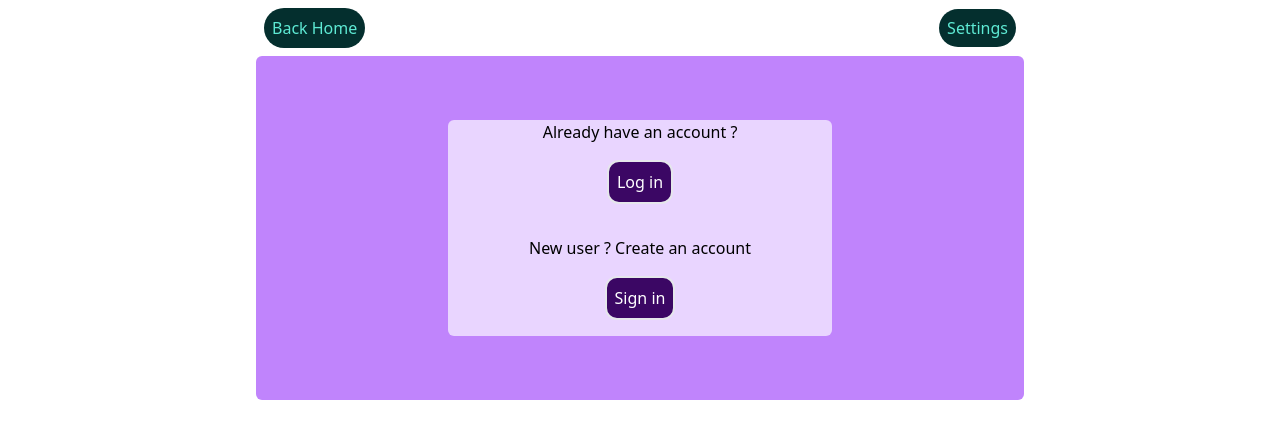
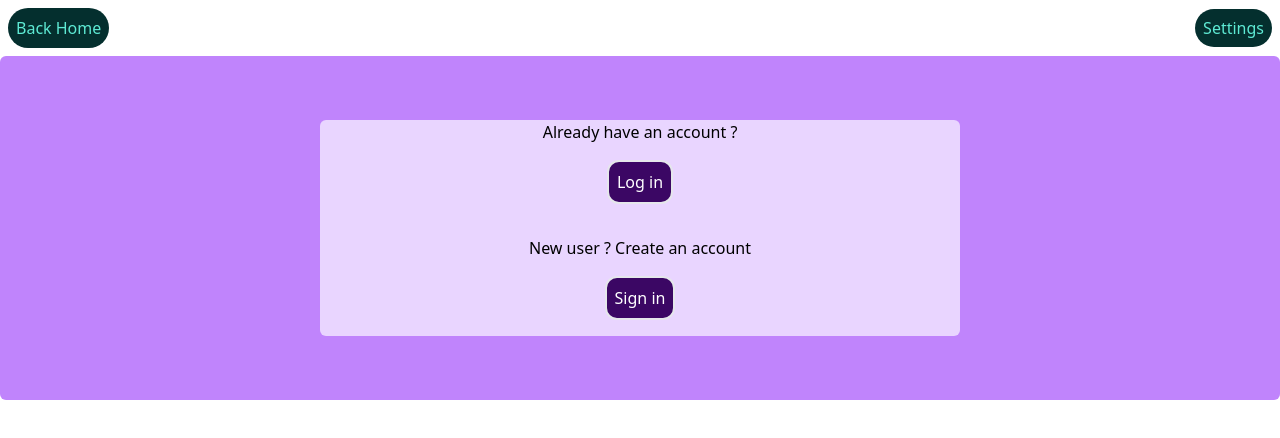
Before and after one commit to Sylvie-C/user_connection_MERN_project, a React (Vite) app in the folder frontend/: page / in a window 1280 px wide. Shown: the top 438 px of the page. Built offline with nearby package versions, Linux system fonts and the light colour scheme.

Commit message:
signin form updates

```diff
--- a/frontend/src/components/Home.jsx
+++ b/frontend/src/components/Home.jsx
@@ -3,16 +3,13 @@ import { NavLink } from "react-router-dom" ;
 export default function Home () {
 
   return(
-    <div className="flex justify-center">
-      <div className="w-full lg:w-3/5 bg-purple-400 rounded-md flex justify-center ">
+    <div className="w-full lg:max-w-7xl mx-auto bg-purple-400 rounded-md flex justify-center ">
+      <div className="w-full lg:w-2/4 mx-2 ls:mx-16 my-8 lg:my-16 bg-purple-200 rounded-md text-center">
+        <p>Already have an account ? </p>
+        <NavLink to="login" className="mb-8 text-white bg-purple-950 p-2 m-4 inline-block rounded-xl transition hover:bg-white hover:border-purple-950 border-2 hover:text-purple-950 duration-300">Log in</NavLink>
 
-        <div className="w-full lg:w-2/4 my-8 lg:my-16 mx-2 ls:mx-16 bg-purple-200 rounded-md text-center">
-          <p>Already have an account ? </p>
-          <NavLink to="login" className="mb-8 text-white bg-purple-950 p-2 m-4 inline-block rounded-xl transition hover:bg-white hover:border-purple-950 border-2 hover:text-purple-950 duration-300">Log in</NavLink>
-
-          <p>New user ? Create an account</p>
-          <NavLink to="signin" className="text-white bg-purple-950 p-2 m-4 inline-block rounded-xl transition hover:bg-white hover:border-purple-950 border-2 hover:text-purple-950 duration-300">Sign in</NavLink>
-        </div>
+        <p>New user ? Create an account</p>
+        <NavLink to="signin" className="text-white bg-purple-950 p-2 m-4 inline-block rounded-xl transition hover:bg-white hover:border-purple-950 border-2 hover:text-purple-950 duration-300">Sign in</NavLink>
       </div>
     </div>
   )
--- a/frontend/src/components/Navbar.jsx
+++ b/frontend/src/components/Navbar.jsx
@@ -3,7 +3,7 @@ import { NavLink } from "react-router-dom" ;
 export default function Navbar () {
   return(
     <>
-      <nav className="flex justify-between items-center w-full lg:w-3/5 mx-auto">
+      <nav className="w-full lg:max-w-7xl mx-auto flex justify-between items-center">
         <NavLink to="/" className="m-2 p-2 rounded-full bg-teal-950 text-teal-300 transition hover:bg-teal-300 hover:text-teal-950">Back Home</NavLink>
         <div>
           <NavLink to="/settings" className="m-2 p-2 rounded-full bg-teal-950 text-teal-300 transition hover:bg-teal-300 hover:text-teal-950">Settings</NavLink>
```
